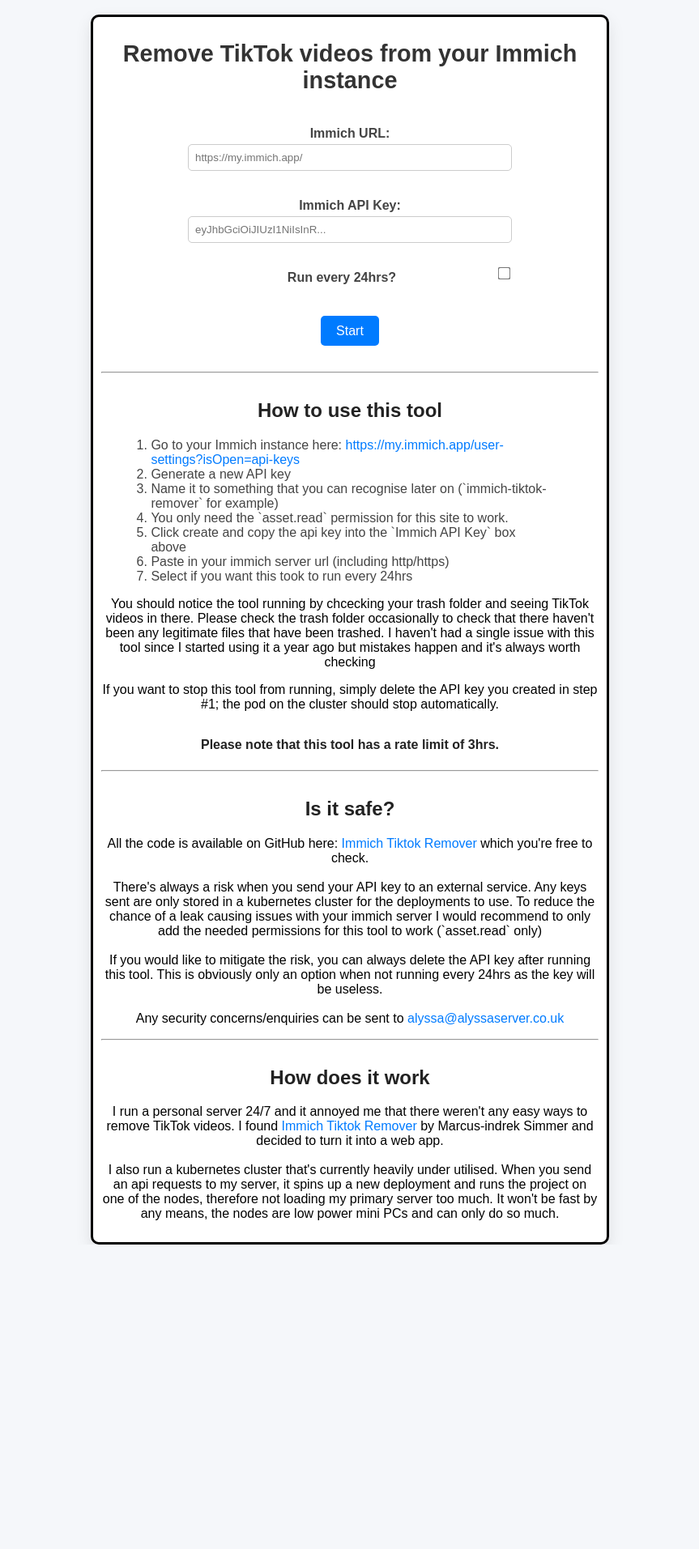
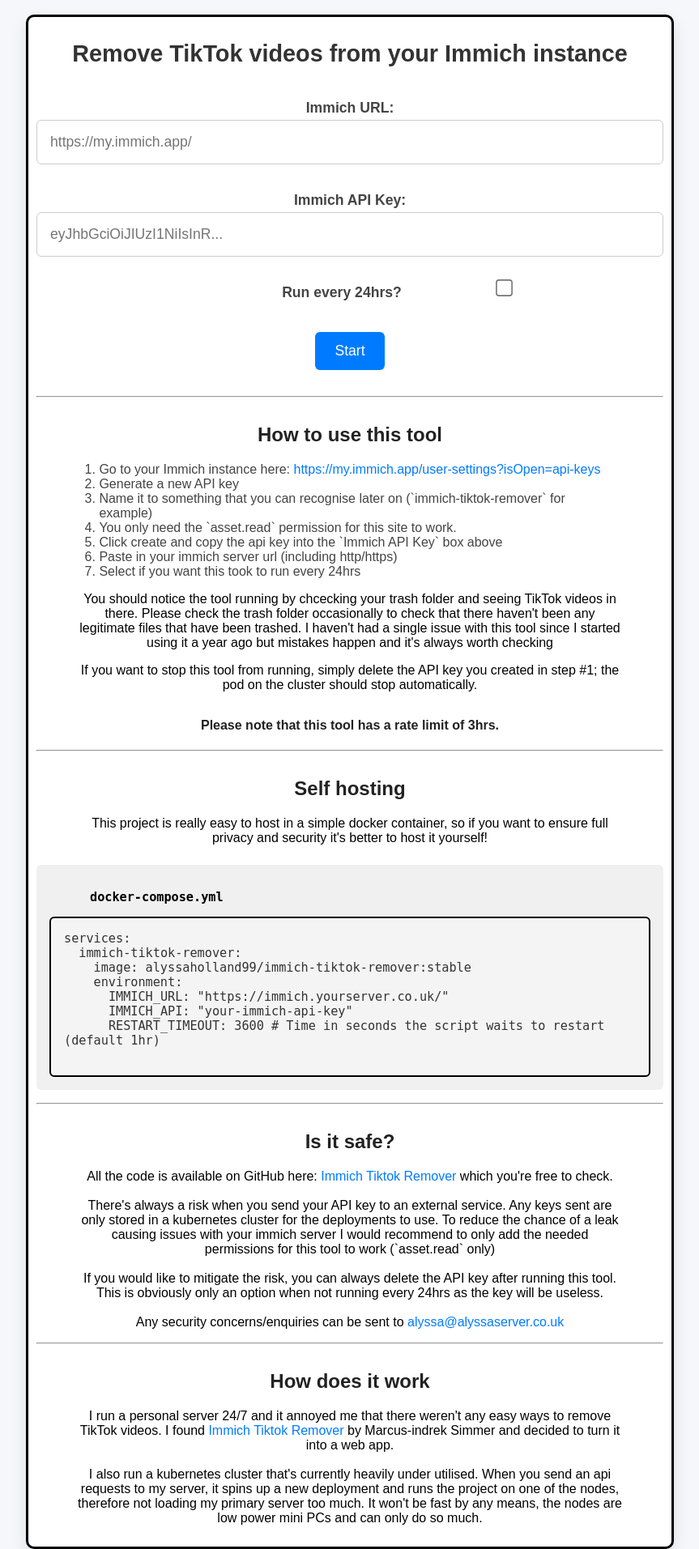
Before and after one commit to alyssaholland99/immich-tiktok-remover-web, a Flask app: page / in a window 1280 px wide. Shown: the whole page at 81% size, without its empty margins (208-1071 px from the left). Before the commit the page ends 1537 px from the top, so only its background shows below. Run offline with Flask 2, Linux system fonts and the light colour scheme.

Commit message:
cleaning

```diff
--- a/site/app.py
+++ b/site/app.py
@@ -20,4 +20,4 @@
     return render_template('index.html')
 
 if __name__ == '__main__':
-    app.run(debug=True, host="192.168.0.126", port=5001)
+    app.run(debug=True,  port=5001)
--- a/site/static/styles.css
+++ b/site/static/styles.css
@@ -16,6 +16,7 @@
 /* Container to hold everything */
 .container {
     text-align: center;
+    min-width: 800px;
     max-width: 1500px;
     width: 100%;
     padding: 2rem;
@@ -38,6 +39,11 @@
     color: #333;
 }
 
+p {
+    margin-right: 50px;
+    margin-left: 50px;
+}
+
 h2, h4 {
     margin-top: 2rem;
     color: #222;
@@ -49,6 +55,7 @@
     flex-direction: column;
     align-items: center;
     margin-bottom: 1rem;
+
 }
 
 label {
@@ -65,14 +72,16 @@
     color: #444;
     text-align: left;
     width: 100%;
+    font-size: 1.1rem; /* ← Increased font size */
 }
 
 form input[type="text"] {
     width: 100%;
-    max-width: 400px;
-    padding: 0.5rem;
+    max-width: 1000px;        /* optional: make input wider */
+    padding: 1rem;           /* increased padding for height */
+    font-size: 1.1rem;       /* increase text size */
     border: 1px solid #ccc;
-    border-radius: 5px;
+    border-radius: 6px;
 }
 
 form .checkbox-group {
@@ -85,12 +94,12 @@
 form button {
     margin-top: 0rem;
     margin-bottom: 1rem;
-    padding: 0.6rem 1.2rem;
+    padding: 0.8rem 1.5rem;
     background-color: #007bff;
     color: white;
     border: none;
-    border-radius: 5px;
-    font-size: 1rem;
+    border-radius: 6px;
+    font-size: 1.1rem;
     cursor: pointer;
     transition: background-color 0.2s ease;
 }
@@ -109,6 +118,7 @@
     text-align: left;
     margin-top: 1.5rem;
 }
+
 
 ol {
     text-align: left;
@@ -144,7 +154,7 @@
 }
 
 .form-row input[type="checkbox"] {
-    transform: scale(1.2);
+    transform: scale(1.6);
     cursor: pointer;
 }
 
@@ -169,3 +179,15 @@
     white-space: pre-wrap;
     text-align: left;
 }
+
+pre code {
+    display: block;
+    background: #f4f4f4;
+    padding: 1rem;
+    border-radius: 6px;
+    font-family: monospace;
+    font-size: 0.95rem;
+    color: #333;
+    white-space: pre-wrap;
+    border: 2px solid black; /* <-- This adds the black border */
+}
--- a/site/templates/index.html
+++ b/site/templates/index.html
@@ -51,6 +51,20 @@
 
             <h4>Please note that this tool has a rate limit of 3hrs.</h4>
         <hr>
+        <h2>Self hosting</h2>
+            <p>
+                This project is really easy to host in a simple docker container, so if you want to ensure full privacy and security it's better to host it yourself!
+                <pre><b><p class="docker">docker-compose.yml</p></b><code>services:
+  immich-tiktok-remover:
+    image: alyssaholland99/immich-tiktok-remover:stable
+    environment:
+      IMMICH_URL: "https://immich.yourserver.co.uk/"
+      IMMICH_API: "your-immich-api-key"
+      RESTART_TIMEOUT: 3600 # Time in seconds the script waits to restart (default 1hr)
+                </code></pre>
+            </p>
+
+        <hr>
         <h2>Is it safe?</h2>
             <p>
                 All the code is available on GitHub here: <a href="https://github.com/mxc2/immich-tiktok-remover">Immich Tiktok Remover</a> which you're free to check.
```
